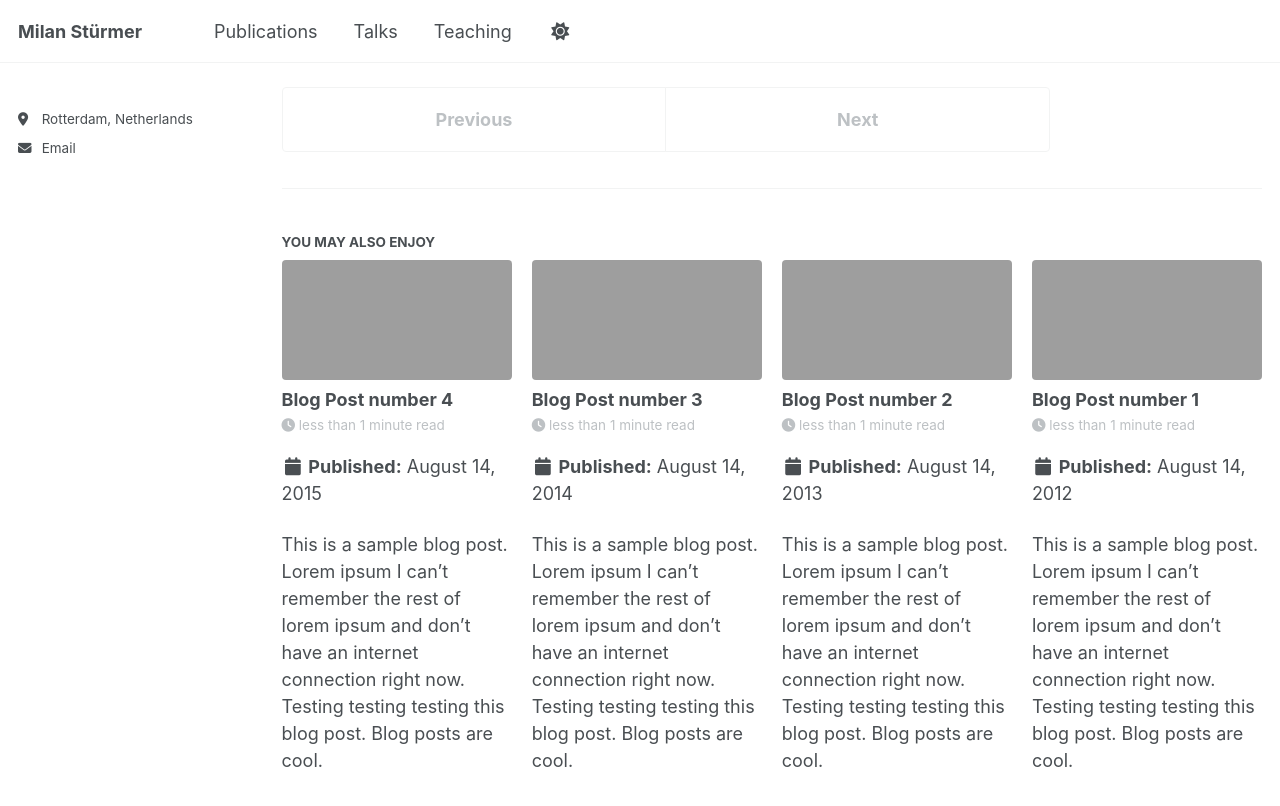
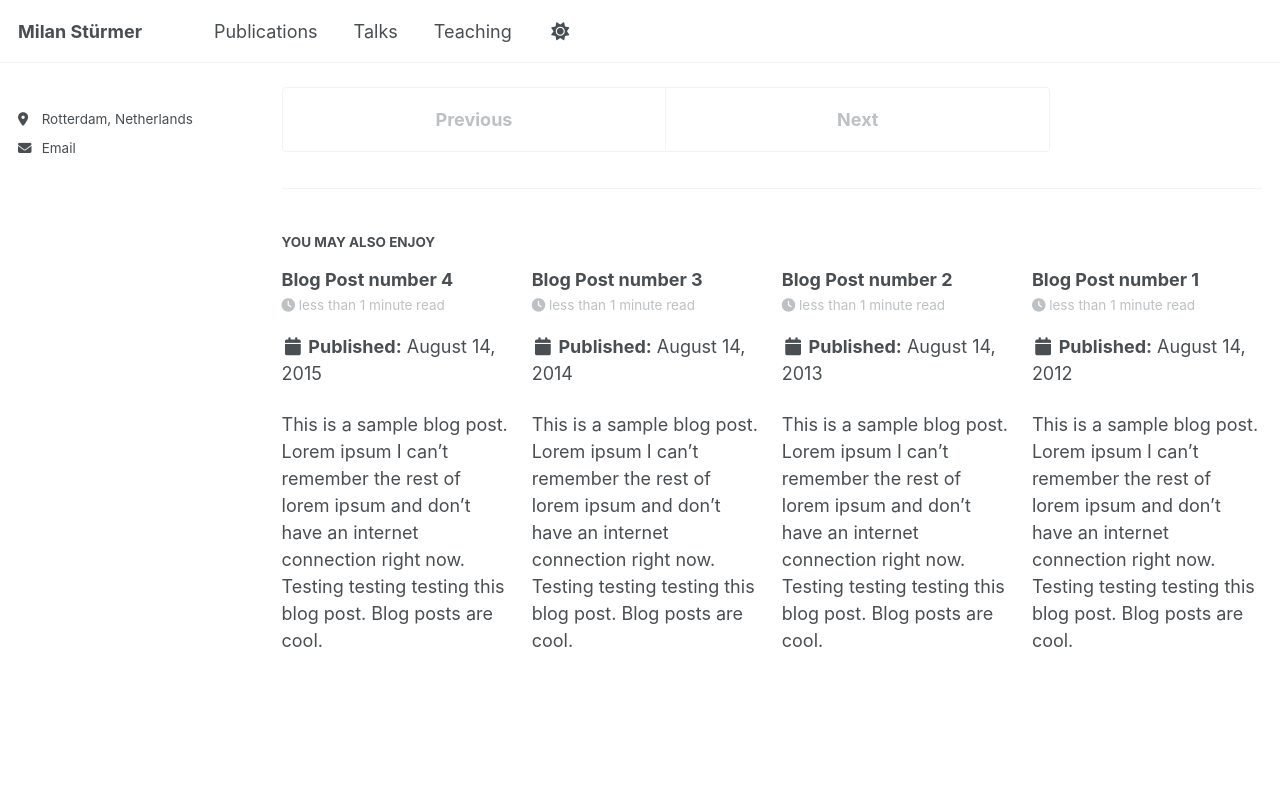
Before and after one commit to milanstuermer/milanstuermer.github.io, a Jekyll site: the page built from _posts/2199-01-01-future-post.md, in a window 1280 px wide and 900 px high, scrolled down 499 px. Shown: the top 806 px of the window. Built offline with Jekyll 4.4.1, drawn with Linux system fonts in a browser that asks for light colours; a script that is not in the unit is left out.

Commit message:
Update archive-single.html

```diff
--- a/_includes/archive-single.html
+++ b/_includes/archive-single.html
@@ -14,7 +14,7 @@
 
 <div class="{{ include.type | default: "list" }}__item">
   <article class="archive__item" itemscope itemtype="http://schema.org/CreativeWork">
-    {% if (include.type == "grid" or include.type == "list") and teaser %}
+    {% if include.type == "grid" and teaser %}
       <div class="archive__item-teaser">
         <img src=
           {% if teaser contains "://" %}
```
